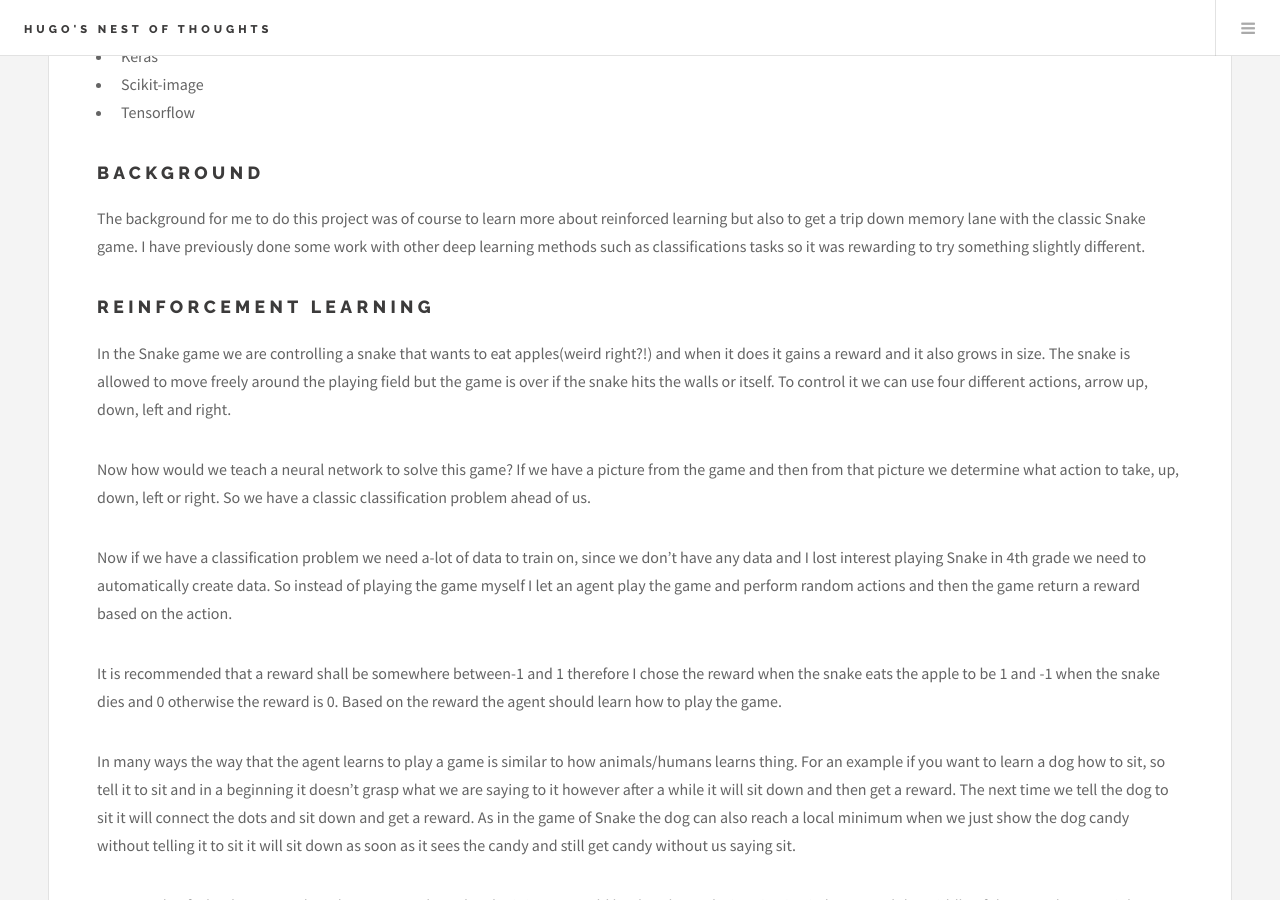
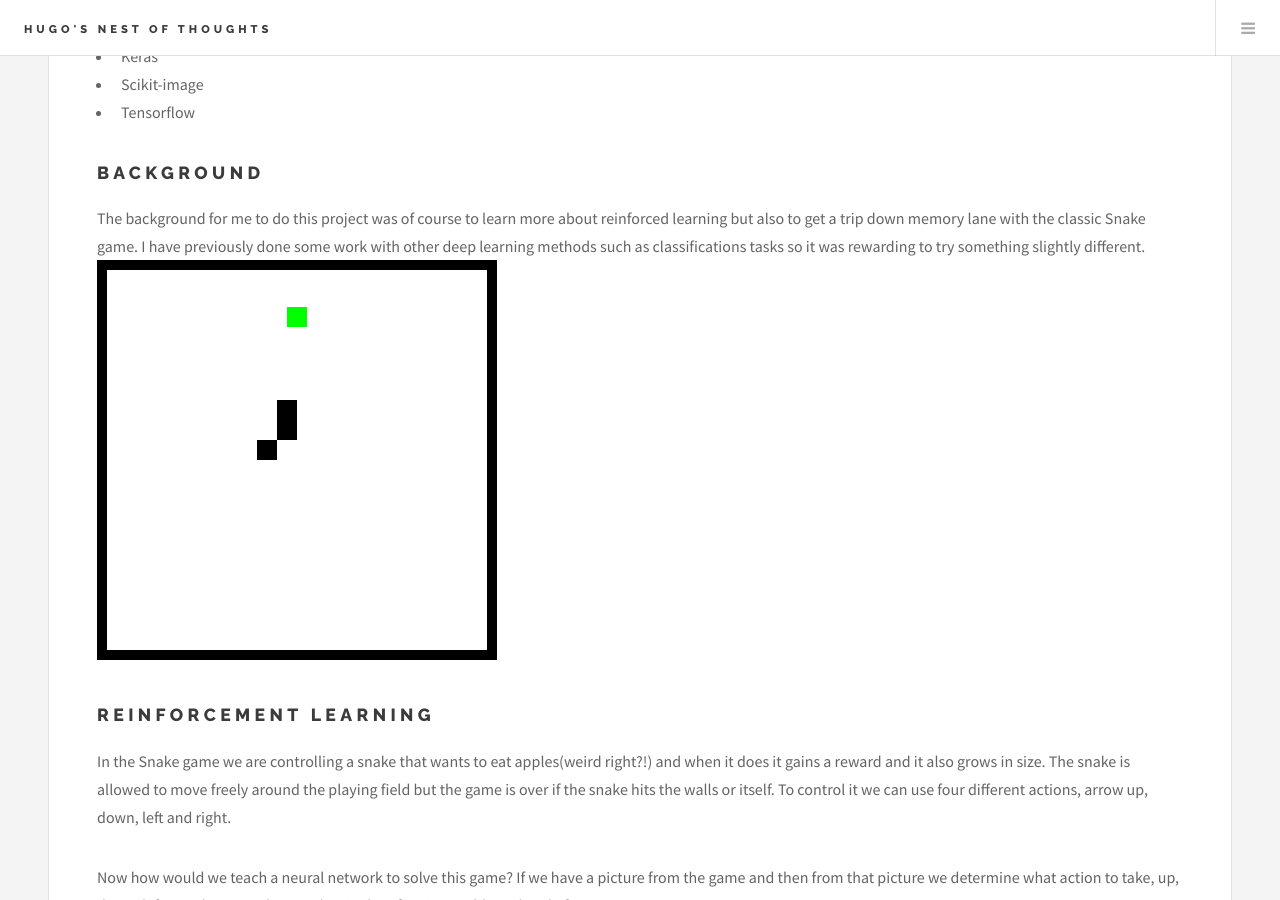
Before and after one commit to hugosjoberg/hugosjoberg.github.io, a Jekyll site: the page built from _posts/2017-11-19-snake-q-learn.md, in a window 1280 px wide and 900 px high, scrolled down 613 px. Built offline with Jekyll 4.4.1, drawn with Linux system fonts in a browser that asks for light colours; comment, search, counter and statistics services are not loaded.

Commit message:
Added snake gif

```diff
--- a/_posts/2017-11-19-snake-q-learn.md
+++ b/_posts/2017-11-19-snake-q-learn.md
@@ -13,7 +13,7 @@ comments: true
 
 ## Background
 The background for me to do this project was of course to learn more about reinforced learning but also to get a trip down memory lane with the classic Snake game. I have previously done some work with other deep learning methods such as classifications tasks so it was rewarding to try something slightly different.
-
+![]({{ https://hugocool24.github.io/ }}/images/snake.gif)
 ## Reinforcement Learning
 In the Snake game we are controlling a snake that wants to eat apples(weird right?!) and when it does it gains a reward and it also grows in size. The snake is allowed to move freely around the playing field but the game is over if the snake hits the walls or itself. To control it we can use four different actions, arrow up, down, left and right.
 
```
Also changed, not shown: images/snake.gif (added).
